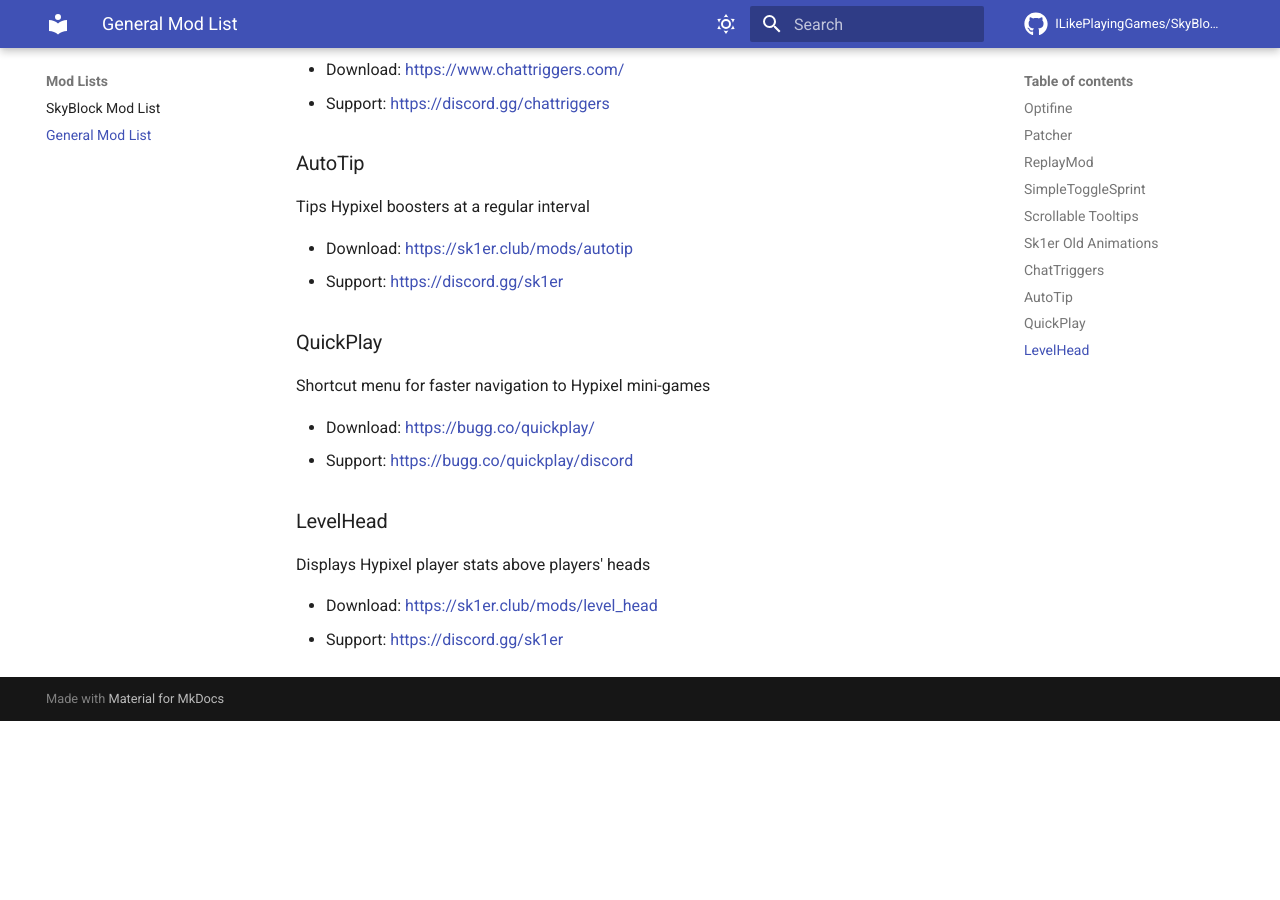
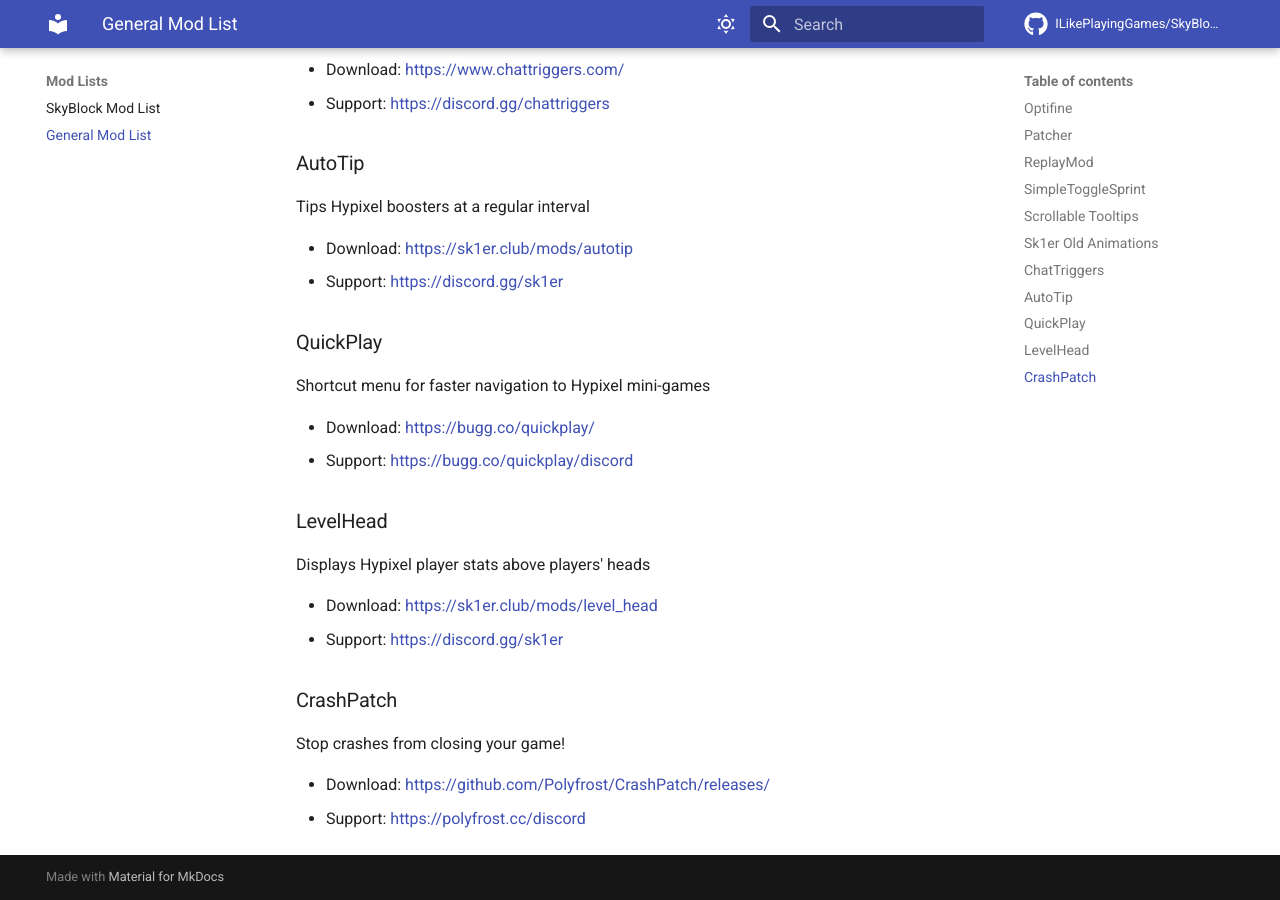
Before and after one commit to ModMalwareInvestigation/SkyBlockModWiki, an MkDocs documentation site: the page built from docs/mod-lists/general-mod-list.md, in a window 1280 px wide and 900 px high, scrolled down 1585 px. Built offline with MkDocs 1.6.1 and Material for MkDocs 9.7.7, drawn with Linux system fonts in a browser that asks for light colours; comment, search, counter and statistics services are not loaded; before the commit the page ends 2306 px from its top, so only the background shows below that.

Commit message:
Added CrashPatch to the general mods list

```diff
--- a/docs/mod-lists/general-mod-list.md
+++ b/docs/mod-lists/general-mod-list.md
@@ -8,7 +8,7 @@
 Adds many visual fixes and improvements to Minecraft, provides support for shader packs and advanced texture pack features
 
 - Download: https://optifine.net/downloads
-    - Click "Show all versions" and scroll down to find 1.8.9
+  - Click "Show all versions" and scroll down to find 1.8.9
 - Support: https://discord.gg/optifine
 
 ### Patcher
@@ -65,3 +65,9 @@
 
 - Download: https://sk1er.club/mods/level_head
 - Support: https://discord.gg/sk1er
+
+### CrashPatch
+Stop crashes from closing your game!
+
+- Download: https://github.com/Polyfrost/CrashPatch/releases/
+- Support: https://polyfrost.cc/discord
```
